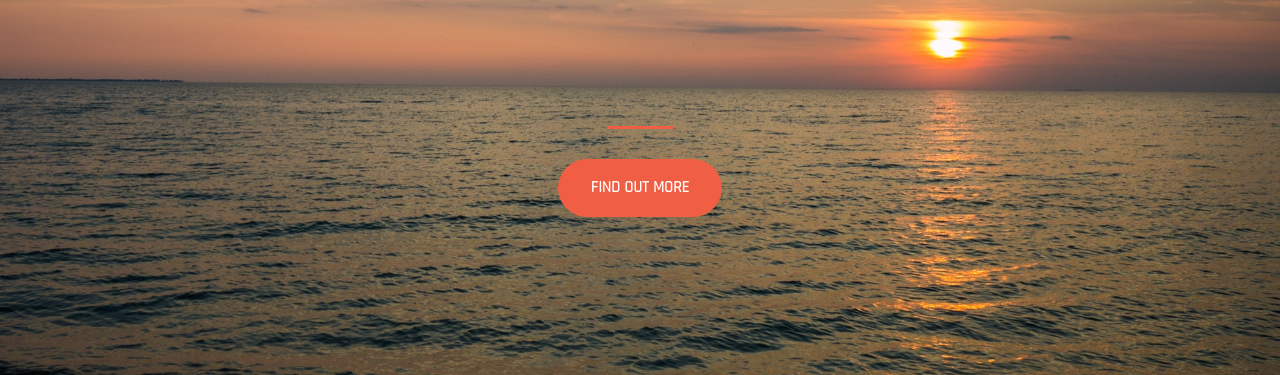
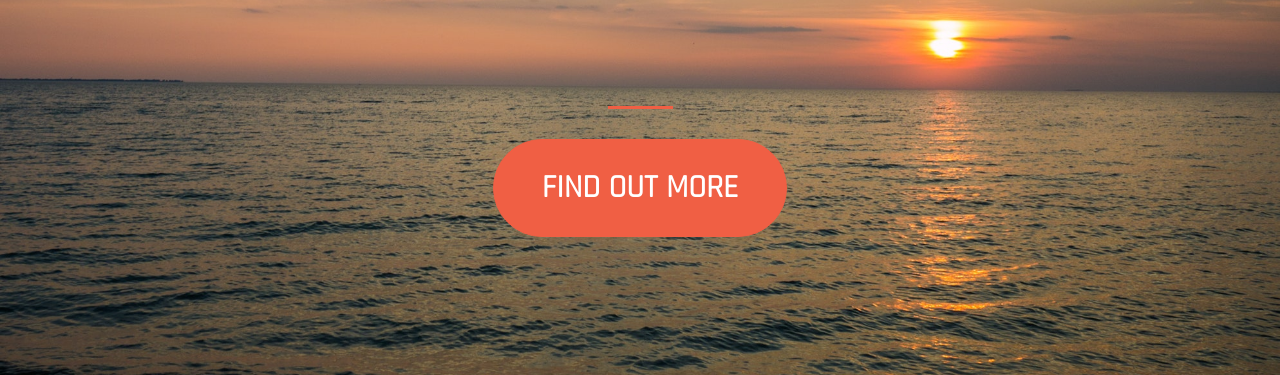
Before and after one commit to VincentLideboKjellman/VincentLideboKjellman.github.io, a plain HTML site: page index.html in a window 1280 px wide. Shown: the part 425-800 px from the top of the page. Drawn offline with nearby package versions, Linux system fonts and the light colour scheme.

Commit message:
more adjustments to font size and also made button bigger

```diff
--- a/style.css
+++ b/style.css
@@ -45,10 +45,11 @@ header.startup h1 {
 }
 
 .btn-xl {
-  padding: 1rem 2rem;
+  padding: 1.5rem 3rem;
 }
 
 .btn-primary {
+	font-size: 2rem;
   background-color: #F05F44;
   border-color: #F05F44; }
 
```
